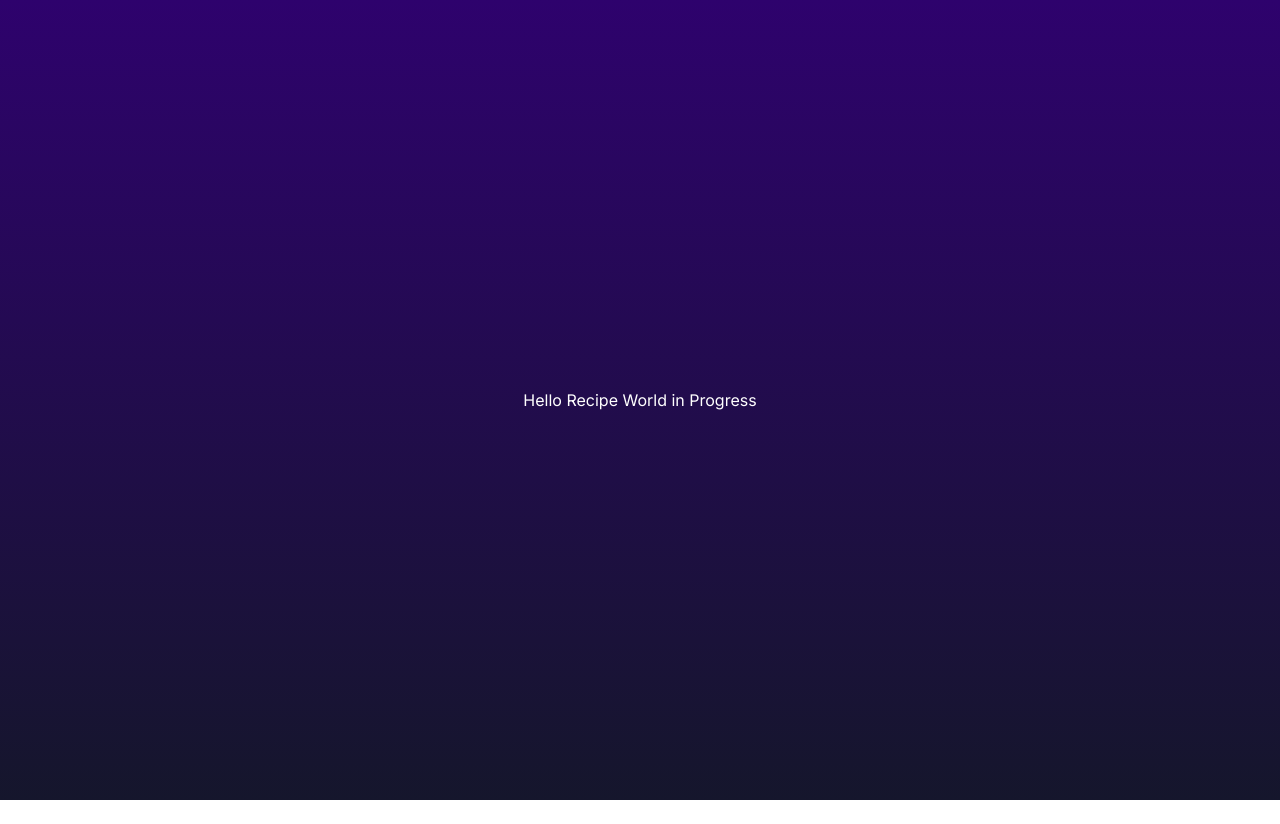
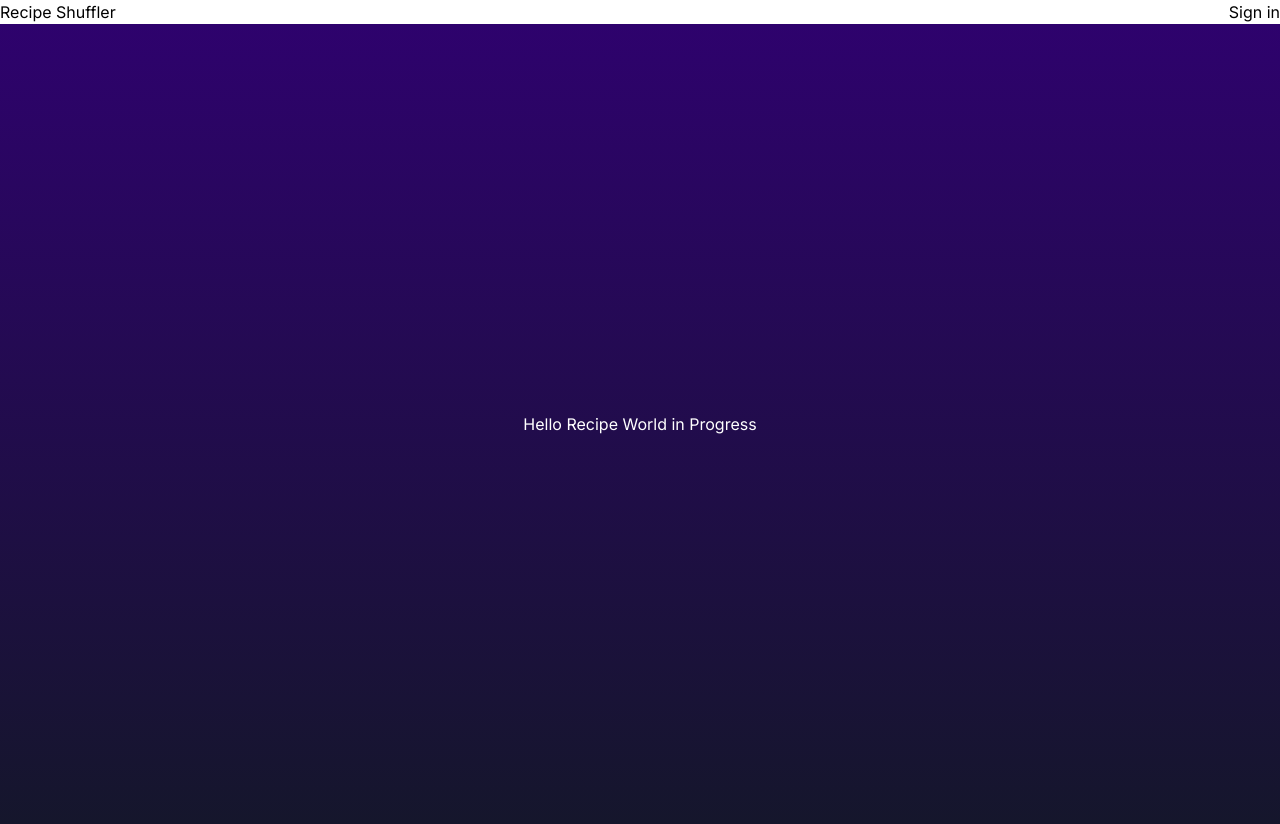
Before and after one commit to Attinger/recipe-shuffler, a Next.js app: page / in a window 1280 px wide. Before the commit the page ends 800 px from the top, so only its background shows below. Built offline with nearby package versions, Linux system fonts and the light colour scheme.

Commit message:
build improvement

```diff
--- a/next.config.js
+++ b/next.config.js
@@ -5,6 +5,14 @@
 await import("./src/env.js");
 
 /** @type {import("next").NextConfig} */
-const config = {};
+
+const config = {
+    typeScript: {
+        ignoreBuildErrors: true,
+    },
+    eslint: {
+        ignoreDuringBuilds: true,
+    }
+};
 
 export default config;
--- a/package.json
+++ b/package.json
@@ -7,7 +7,7 @@
     "build": "next build",
     "db:push": "drizzle-kit push:pg",
     "db:studio": "drizzle-kit studio",
-    "dev": "next dev",
+    "dev": "next dev --turbo",
     "lint": "next lint",
     "start": "next start"
   },
--- a/src/app/layout.tsx
+++ b/src/app/layout.tsx
@@ -20,7 +20,15 @@ export default function RootLayout({
 }) {
   return (
     <html lang="en">
-      <body className={`font-sans ${inter.variable}`}>{children}</body>
+      <body className={`font-sans ${inter.variable}`}>
+        <div className="flex justify-between bg-blue">
+          <h1>Recipe Shuffler</h1>
+          <button>
+            Sign in
+          </button>
+        </div>
+        {children}
+      </body>
     </html>
   );
 }
```
